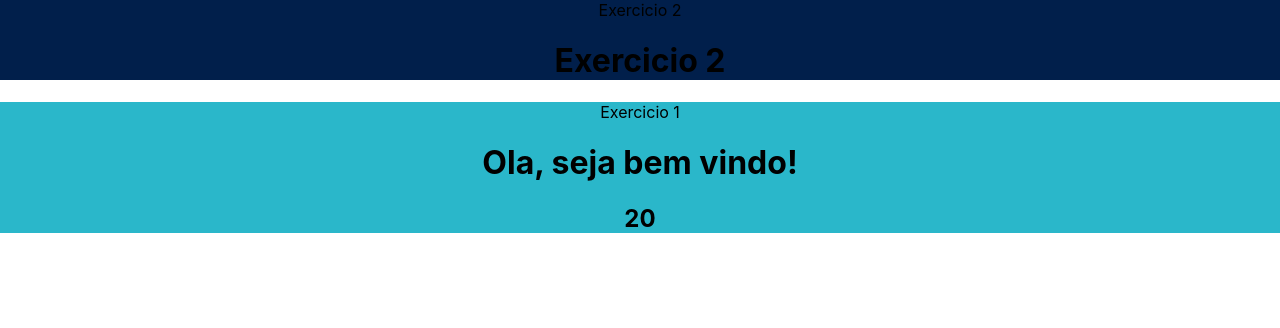
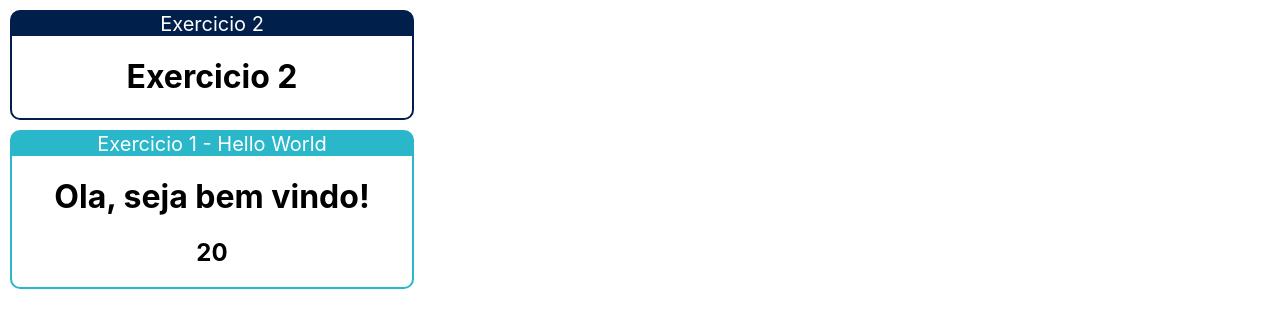
Before and after one commit to metratonpr/fundamentos2, a React (Create React App) app: page / in a window 1280 px wide. Shown: the top 328 px of the page. Built offline with nearby package versions, Linux system fonts and the light colour scheme; the HTML template or start-up script is replaced by a standard one.

Commit message:
Cards Ok

```diff
--- a/src/App.js
+++ b/src/App.js
@@ -8,7 +8,7 @@ function App() {
       <Card titulo="Exercicio 2" color="#011f4b">
         <h1> Exercicio 2</h1>
       </Card>
-      <Card titulo="Exercicio 1" color="#2ab7ca">
+      <Card titulo="Exercicio 1 - Hello World" color="#2ab7ca">
         <Hello/>
       </Card>
     </div>
--- a/src/componentes/layout/Card.css
+++ b/src/componentes/layout/Card.css
@@ -0,0 +1,25 @@
+.card {
+    width: 400px;
+    border: 2px solid;
+    border-radius: 10px;
+    margin: 10px;
+    /* esconde conteudo maior
+    que o componente */
+    overflow: hidden;
+    display: flex;
+    flex-direction: column;
+}
+
+.card .titulo {
+    color: #fff;
+    font-size: 20px;
+    font-weight: 400;
+    display: flex;
+    justify-content: center;
+}
+
+.card .conteudo {
+    background-color: white;
+    color: black;
+    flex: 1;
+}
--- a/src/componentes/layout/Card.jsx
+++ b/src/componentes/layout/Card.jsx
@@ -7,7 +7,7 @@ export default function Card(props) {
         borderColor: props.color || '#F00',
     }
     return (
-        <div style={estilo}>
+        <div className="card" style={estilo}>
             <div className="titulo">{props.titulo}</div>
             <div className="conteudo">
                 {props.children}
```
